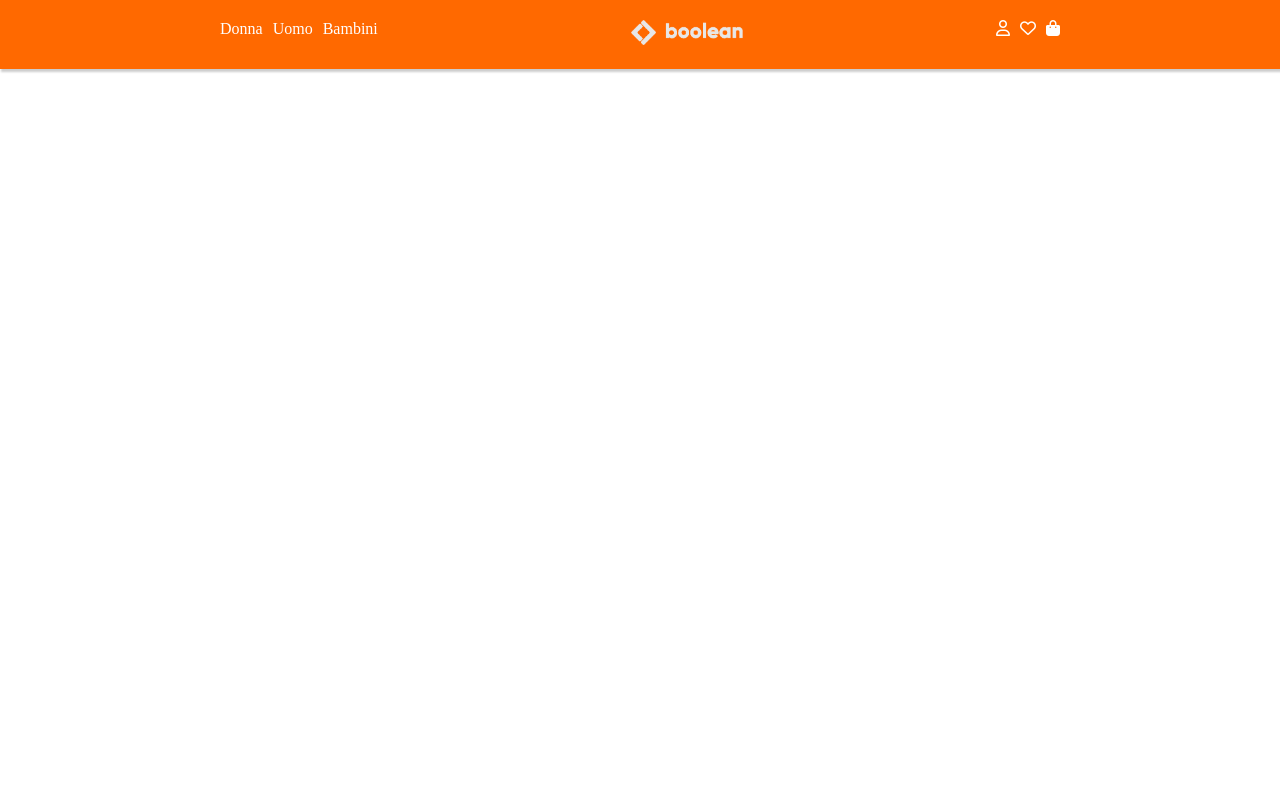
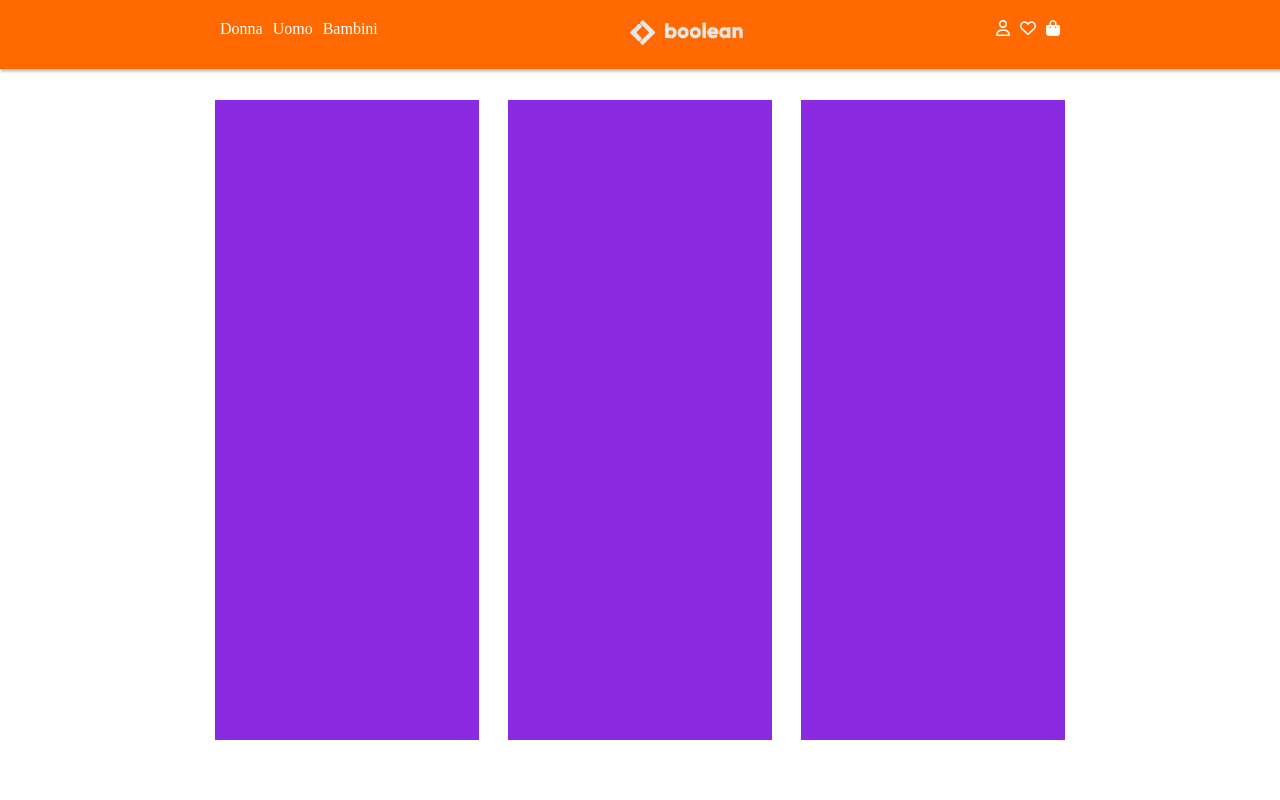
Before and after one commit to Fez06/html-css-boolando, a plain HTML site: page index.html in a window 1280 px wide. Shown: the top 800 px of the page. Drawn offline with Linux system fonts and the light colour scheme.

Commit message:
create schede

```diff
--- a/css/style.css
+++ b/css/style.css
@@ -20,6 +20,10 @@
     padding-right: 200px;
 }
 
+.product {
+    width: 30%;
+    margin-top: 100px;
+}
 /* ------HEADER----- */
 
 .bar {
@@ -40,7 +44,20 @@ ul {
     padding: 0;
 }
 
-img {
+.logo img {
     width: 100%;
+    min-width: 113px;
     height: 25px;
 }
+/* -----MAIN------ */
+
+.debug {
+    background-color: blueviolet;
+    height: 640px;
+}
+
+.product-page {
+    display: flex;
+    flex-wrap: wrap;
+    justify-content: space-around;
+}
--- a/index.html
+++ b/index.html
@@ -38,7 +38,14 @@
     <!-- header end -->
 
     <!-- main start  -->
-    <main class="sx dx"></main>
+    <main class="sx dx product-page">
+        <div class="product debug"></div>
+        <div class="product debug"></div>
+        <div class="product debug"></div>
+        <div class="product debug"></div>
+        <div class="product debug"></div>
+        <div class="product debug"></div>
+    </main>
     <!-- main end  -->
 
     <!-- footer start  -->
```
